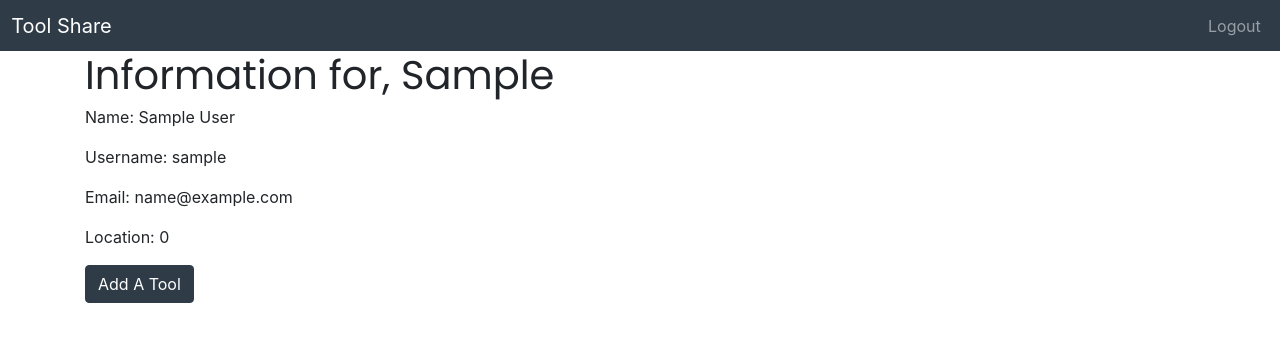
After one commit to thebookofjedediah/toolr, a Flask app: a page that uses templates/base.html in a window 1280 px wide. The commit adds this page. Shown: the top 342 px of the page. Run offline with Flask 2, Linux system fonts and the light colour scheme; the visitor is signed in with stand-in values (Sample User, id 1); data comes from the database, SQL or seed files in the repository; some libraries are stand-ins or nearby versions.

Commit message:
add tools to models, create a user profile

```diff
--- a/app.py
+++ b/app.py
@@ -55,6 +55,7 @@ def user_registration():
             return render_template('users/register.html', form=form)
 
         session["user_id"] = new_user.id # Keeps user logged in
+        session["username"] = user.username # Keeps user logged in
         flash(f"Welcome {first_name}, we successfully created your account!", "success")
         return redirect('/')
     else:
@@ -72,6 +73,7 @@ def user_login():
         user = User.authenticate(username, password)
         if user:
             session["user_id"] = user.id # Keeps user logged in
+            session["username"] = user.username # Keeps user logged in
             flash(f"Welcome back, {user.username}", "success")
             return redirect('/')
         else:
@@ -83,5 +85,18 @@ def user_login():
 @app.route('/logout')
 def logout_user():
     session.pop("user_id")
+    session.pop("username")
     flash("Logged Out", "warning")
     return redirect('/')
+
+# USER PROFILE PAGE
+@app.route('/users/<username>')
+def get_user_information(username):
+    if "username" not in session or username != session['username']:
+        flash("You are not authorized to view that page", "danger")
+        return redirect('/')
+    user_id = session["user_id"]
+    user = User.query.get(user_id)
+    return render_template('users/profile.html', user=user)
+
+# ADD A TOOL
--- a/models.py
+++ b/models.py
@@ -62,7 +62,7 @@ class User(db.Model):
             return False
 
 # Tools Model
-class Tools(db.Model):
+class Tool(db.Model):
     """Tools model"""
 
     __tablename__ = 'tools'
@@ -86,9 +86,10 @@ class Tools(db.Model):
 
     location_id = db.Column(
         db.Integer,
-        db.ForeignKey('users.zip_code'),
         nullable=False)
 
+    owner = db.relationship('User', foreign_keys=[owner_id])
+    renter = db.relationship('User', foreign_keys=[renter_id])
 
     # Setting up relationships according to this reddit comment
     # https://www.reddit.com/r/flask/comments/2o4ejl/af_flask_sqlalchemy_two_foreign_keys_referencing/
--- a/templates/base.html
+++ b/templates/base.html
@@ -24,7 +24,7 @@
           <span class="navbar-toggler-icon"></span>
         </button>
         <div class="collapse navbar-collapse" id="navbarText">
-          <ul class="navbar-nav mr-auto">
+          <ul class="navbar-nav ml-auto">
             {% if "user_id" not in session %}
             <li class="nav-item">
                 <a class="nav-link" href="/login">Sign In</a>
@@ -53,8 +53,6 @@
     {% endfor %}
 
     <!-- Content area for other template -->
-    <div class="container">
         {% block content %} {% endblock %}
-    </div>
 </body>
 </html>
--- a/templates/users/login.html
+++ b/templates/users/login.html
@@ -2,6 +2,7 @@
 {% extends 'base.html' %}
 {% block title %} Login | Tool Share {% endblock %}
 {% block content %}
+<div class="container">
     <h1 class="display-1">Sign In</h1>
     <p class="lead">Login here! Don't have an account? <a href="/register">Register here</a>.</p>
 
@@ -22,5 +23,6 @@
 
         <button class="btn btn-success" type="submit">Login</button>
     </form>
+</div>
 
 {% endblock %}
--- /dev/null
+++ b/templates/users/profile.html
@@ -0,0 +1,18 @@
+{% extends 'base.html' %}
+{% block title %} Profile | Tool Share {% endblock %}
+{% block content %}
+
+<div class="container">
+    <h1>Information for, {{user.first_name}}</h1>
+
+    <p>Name: {{user.first_name}} {{user.last_name}}</p>
+    <p>Username: {{user.username}}</p>
+    <p>Email: {{user.email}}</p>
+    <p>Location: {{user.zip_code}}</p>
+
+
+
+    <a class="btn btn-primary" href="/tools/add">Add A Tool</a>
+</div>
+
+{% endblock %}
--- a/templates/users/register.html
+++ b/templates/users/register.html
@@ -1,6 +1,7 @@
 {% extends 'base.html' %}
 {% block title %} Sign Up Here | Tool Share {% endblock %}
 {% block content %}
+<div class="container">
     <h1 class="display-1">Sign Up</h1>
     <p class="lead">Register to leave feedback! Already have an account? <a href="/login">Login here</a>.</p>
 
@@ -21,5 +22,6 @@
 
         <button class="btn btn-success" type="submit">Register</button>
     </form>
+</div>
 
 {% endblock %}
```
Also changed, not shown: templates/home.html (+4 -3 lines), forms.py (line endings or trailing spaces). Lines whose indentation alone changed are shown as unchanged.
